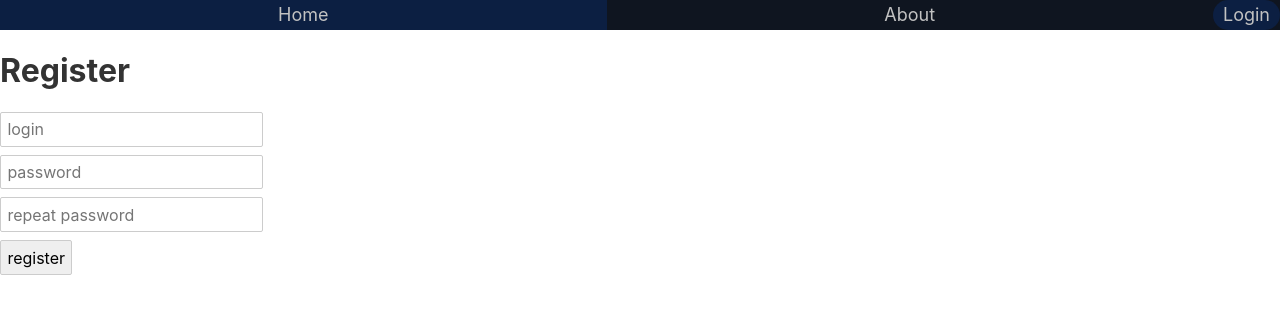
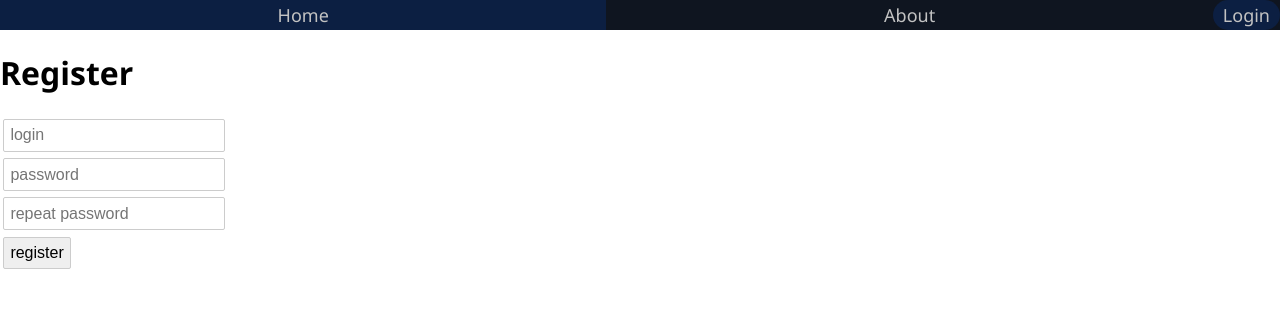
Before and after one commit to matzayonc/zayhole, a Svelte app: page /register in a window 1280 px wide. Shown: the top 314 px of the page. Built offline with nearby package versions, Linux system fonts and the light colour scheme.

Commit message:
style cleanup

```diff
--- a/public/global.css
+++ /dev/null
@@ -1,63 +0,0 @@
-html, body {
-	position: relative;
-	width: 100%;
-	height: 100%;
-}
-
-body {
-	color: #333;
-	margin: 0;
-	padding: 8px;
-	box-sizing: border-box;
-	font-family: -apple-system, BlinkMacSystemFont, "Segoe UI", Roboto, Oxygen-Sans, Ubuntu, Cantarell, "Helvetica Neue", sans-serif;
-}
-
-a {
-	color: rgb(0,100,200);
-	text-decoration: none;
-}
-
-a:hover {
-	text-decoration: underline;
-}
-
-a:visited {
-	color: rgb(0,80,160);
-}
-
-label {
-	display: block;
-}
-
-input, button, select, textarea {
-	font-family: inherit;
-	font-size: inherit;
-	-webkit-padding: 0.4em 0;
-	padding: 0.4em;
-	margin: 0 0 0.5em 0;
-	box-sizing: border-box;
-	border: 1px solid #ccc;
-	border-radius: 2px;
-}
-
-input:disabled {
-	color: #ccc;
-}
-
-button {
-	color: #333;
-	background-color: #f4f4f4;
-	outline: none;
-}
-
-button:disabled {
-	color: #999;
-}
-
-button:not(:disabled):active {
-	background-color: #ddd;
-}
-
-button:focus {
-	border-color: #666;
-}
--- a/public/index.html
+++ b/public/index.html
@@ -7,7 +7,6 @@
 	<title>Svelte app</title>
 
 	<link rel='icon' type='image/png' href='/favicon.png'>
-	<link rel='stylesheet' href='/global.css'>
 	<link rel='stylesheet' href='/build/bundle.css'>
 
 	<script defer src='/build/bundle.js'></script>
--- a/src/App.svelte
+++ b/src/App.svelte
@@ -28,4 +28,5 @@
 	:global(body)
 		margin: 0
 		padding: 0
+		font-family: "Segoe UI", Roboto, Oxygen-Sans, Ubuntu, Cantarell, "Helvetica Neue", sans-serif
 </style>
--- a/src/routes/Register.svelte
+++ b/src/routes/Register.svelte
@@ -41,3 +41,12 @@
 <input type='password' placeholder='password' bind:value={password}><br>
 <input type='password' placeholder='repeat password' bind:value={confirm}><br>
 <input type='submit' value='register' on:click={submit}>
+
+<style lang='sass'>
+    input
+        font-size: 16px
+        padding: 0.4em
+        margin: 0.2em 3px
+        border: 1px solid #ccc
+        border-radius: 2px
+</style>
```
